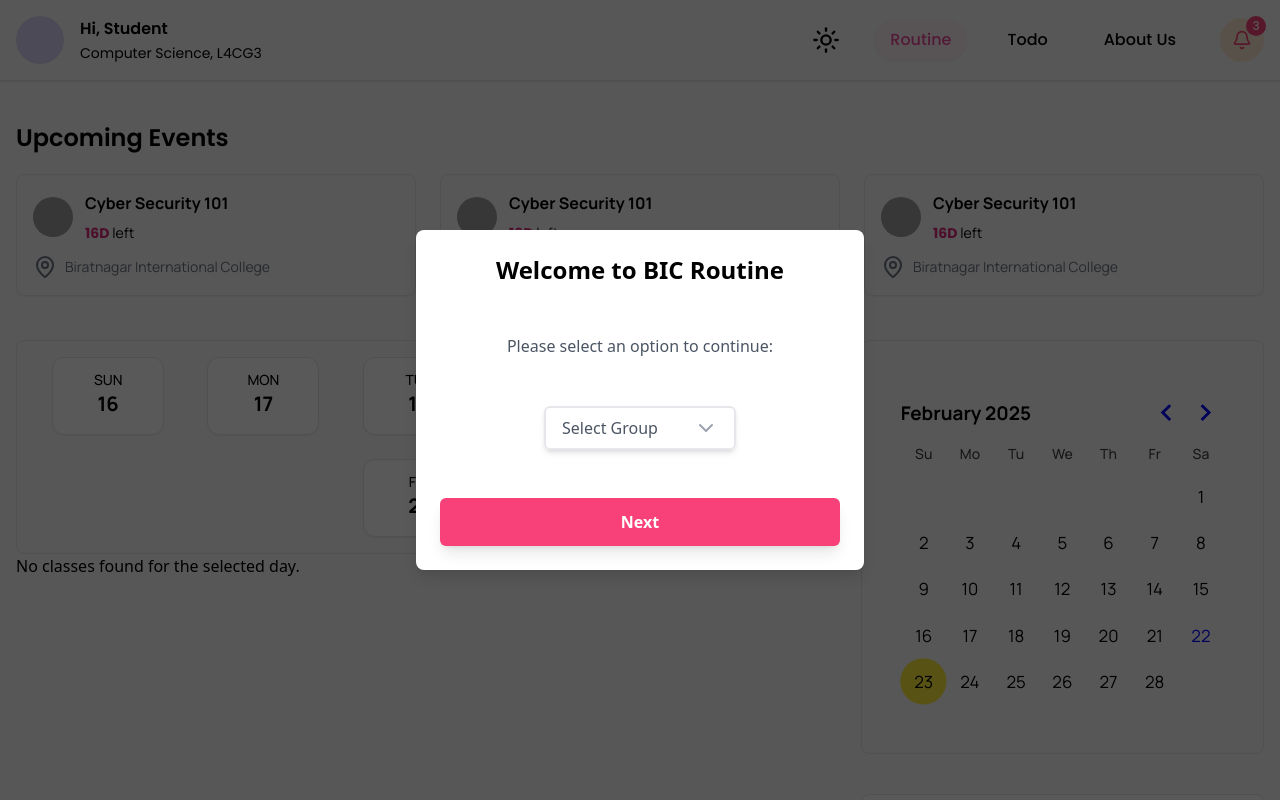
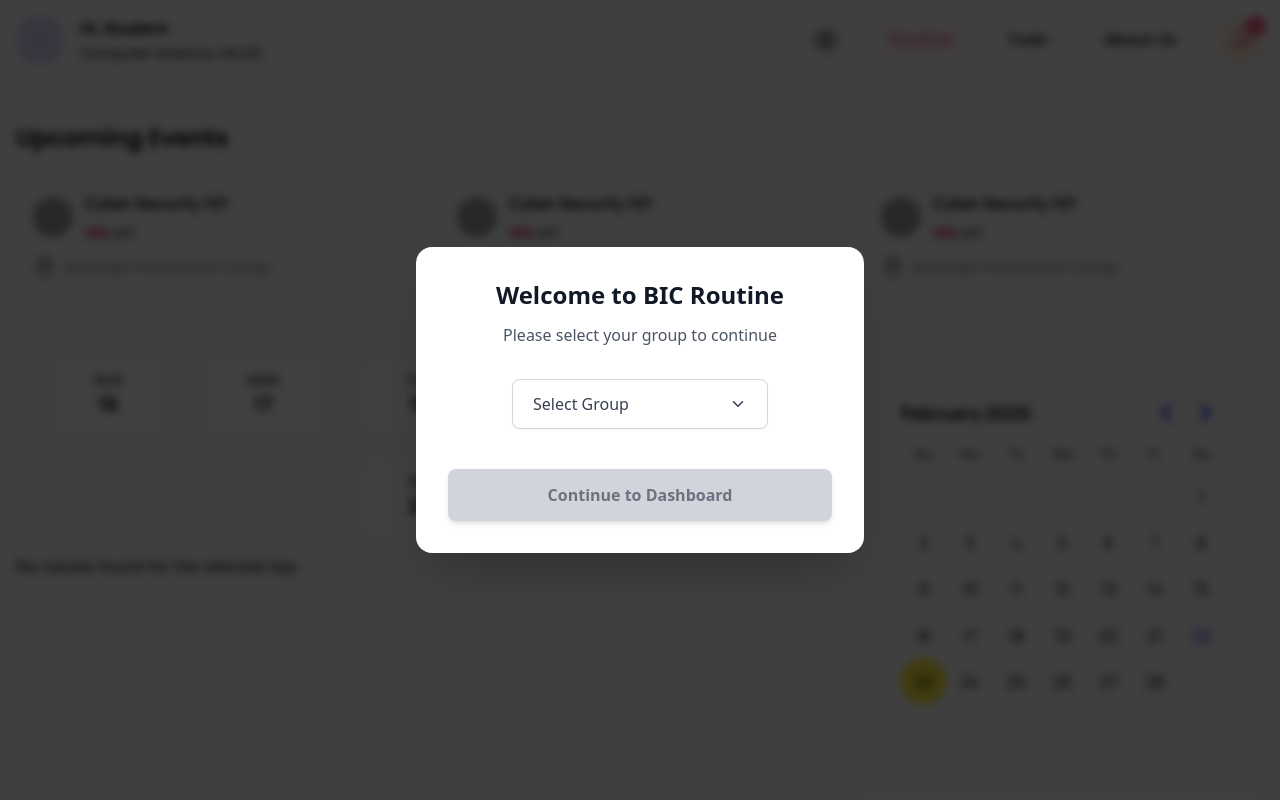
Before and after one commit to adgator101/routine-v2-react, a React (Vite) app: page / in a window 1280 px wide. Shown: the top 800 px of the page. Built offline with nearby package versions, Linux system fonts and the light colour scheme; grey boxes are pictures that could not be loaded.

Commit message:
fix(onboarding): fix a minor glitch

```diff
--- a/src/components/Onboarding.jsx
+++ b/src/components/Onboarding.jsx
@@ -17,26 +17,29 @@
   return (
     <>
       {onBoardingVisible && (
-        <div className="flex-center absolute inset-0 z-50 h-full flex-col items-center justify-center bg-black bg-opacity-65 p-6">
-          <div className="w-full max-w-md space-y-12 rounded-lg bg-white p-6 shadow-lg">
-            <h2 className="text-center text-2xl font-semibold">
+        <div className="fixed inset-0 z-50 flex items-center justify-center bg-black/75 backdrop-blur-sm">
+          <div className="max-w-md transform overflow-hidden rounded-2xl bg-white p-8 shadow-2xl transition-all sm:w-full">
+            <h2 className="text-center text-2xl font-bold text-gray-900">
               Welcome to BIC Routine
             </h2>
-            <p className="text-center text-gray-600">
-              Please select an option to continue:
+            <p className="mt-3 text-center text-gray-600">
+              Please select your group to continue
             </p>
-            <div className="flex-center">
+
+            <div className="mt-8 flex justify-center">
               <DropdownMenu>
-                <DropdownMenuTrigger className="flex-between w-48 rounded-md border-2 px-4 py-2 text-gray-600 shadow-md">
-                  {selectedGroup || "Select Group"}
-                  <ChevronDown color="#9ca3af" />
+                <DropdownMenuTrigger className="flex w-64 items-center justify-between rounded-lg border border-gray-300 bg-white px-5 py-3 text-gray-700 shadow-sm hover:border-gray-400 focus:outline-none">
+                  <span className="font-medium">
+                    {selectedGroup || "Select Group"}
+                  </span>
+                  <ChevronDown size={18} />
                 </DropdownMenuTrigger>
-                <DropdownMenuContent className="w-48">
+                <DropdownMenuContent className="w-64 rounded-md p-1">
                   {groupNames.map((group) => (
                     <DropdownMenuItem
                       key={group}
                       onClick={() => setSelectedGroup(group)}
-                      className="flex cursor-pointer justify-center px-4 py-2 text-gray-600"
+                      className="cursor-pointer rounded-md px-4 py-2 text-gray-700 hover:bg-accent/10 hover:text-accent"
                     >
                       {group}
                     </DropdownMenuItem>
@@ -44,16 +47,17 @@
                 </DropdownMenuContent>
               </DropdownMenu>
             </div>
-            <div className="flex-center">
+
+            <div className="mt-10">
               <button
                 disabled={!selectedGroup}
                 onClick={() => {
                   handleNext();
                   setonBoardingVisible(false);
                 }}
-                className="hover:bg-blue-700 w-full rounded-md bg-accent px-6 py-3 font-semibold text-white shadow-lg transition duration-300 hover:bg-pink-700 disabled:cursor-not-allowed"
+                className="w-full rounded-lg bg-accent px-6 py-3.5 font-semibold text-white shadow-md transition-all duration-200 hover:bg-accent/90 focus:outline-none focus:ring-2 focus:ring-accent/50 disabled:cursor-not-allowed disabled:bg-gray-300 disabled:text-gray-500"
               >
-                Next
+                Continue to Dashboard
               </button>
             </div>
           </div>
```
